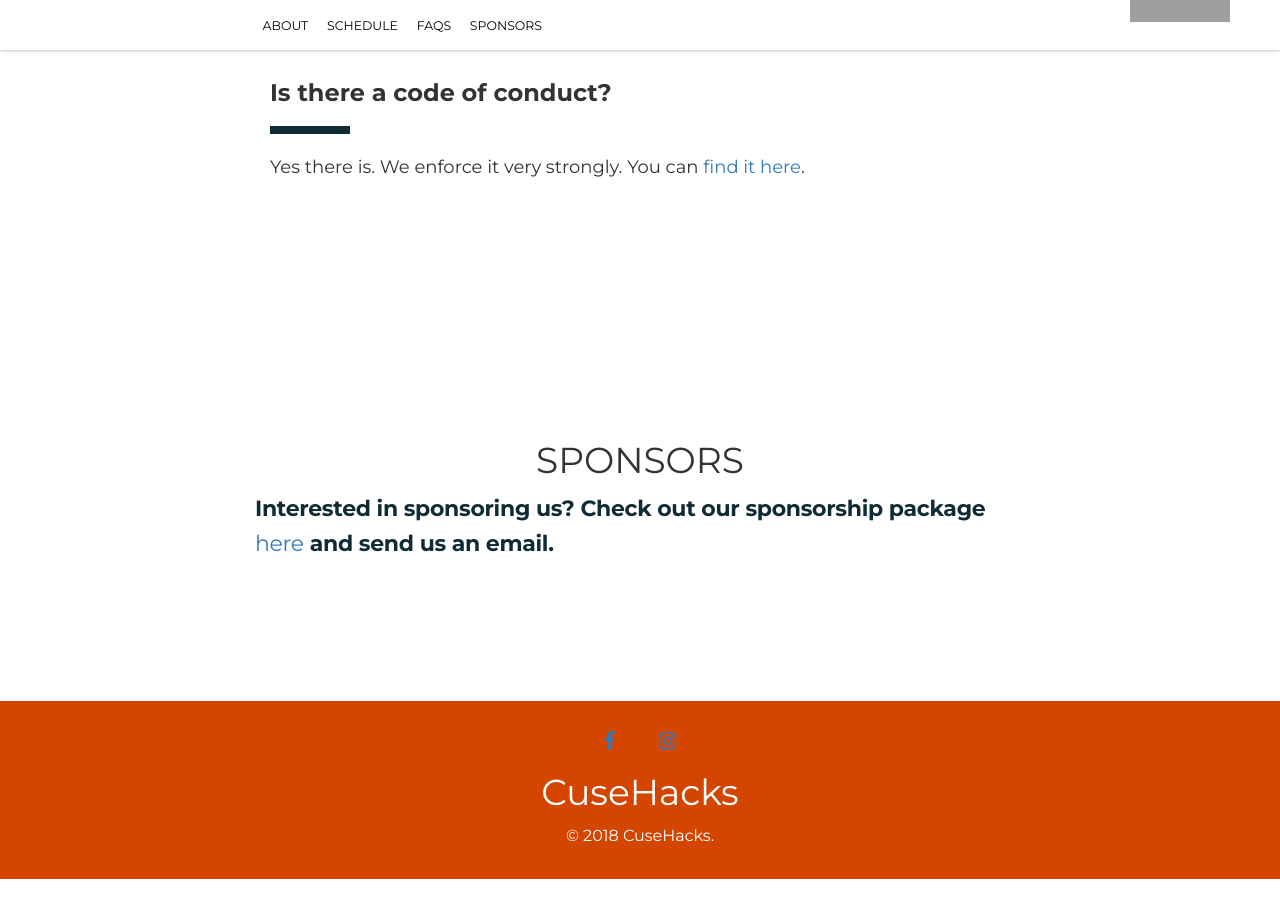
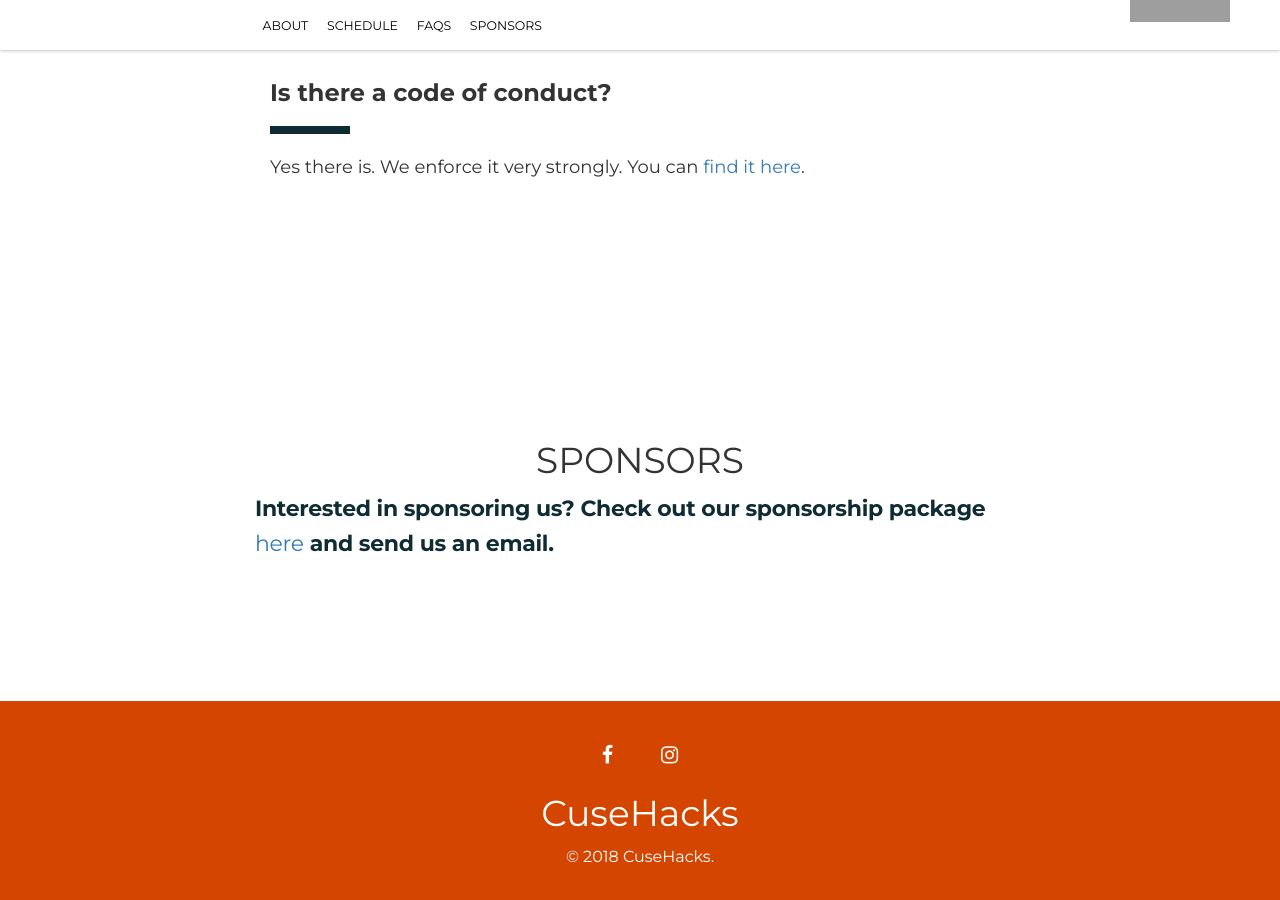
Before and after one commit to innovateorange/cusehacks, a Jekyll site: the page built from index.html, in a window 1280 px wide and 900 px high, scrolled down 3046 px. Built offline with Jekyll 4.4.1, drawn with Linux system fonts in a browser that asks for light colours; nearby versions of some CDN libraries; before the commit the page ends 3925 px from its top, so only the background shows below that; grey boxes are pictures that could not be loaded.

Commit message:
footer stuff

```diff
--- a/css/original.css
+++ b/css/original.css
@@ -287,6 +287,8 @@ nav.item-container{
 
 .footer .social__icon {
   padding: 0px 20px;
+  font-size: 30px;
+  color: white;
 }
 
 .fa {
```
